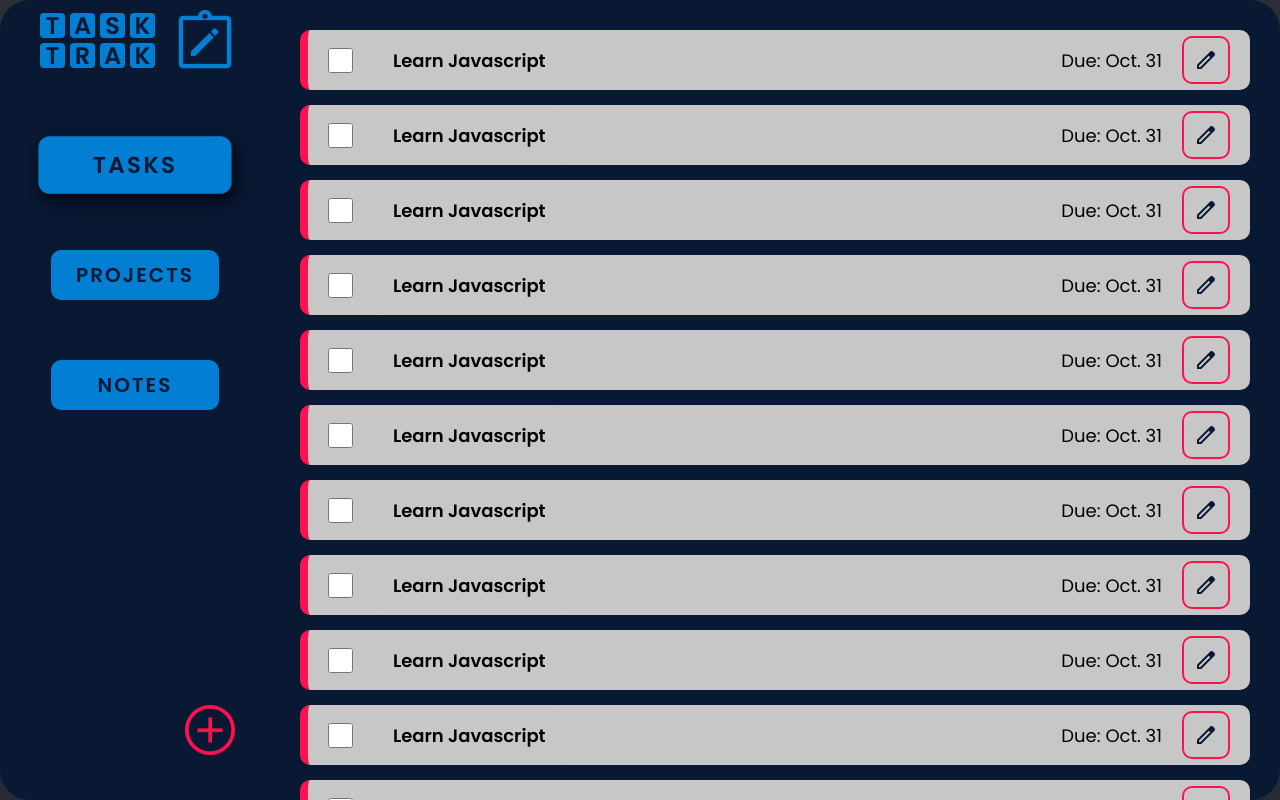
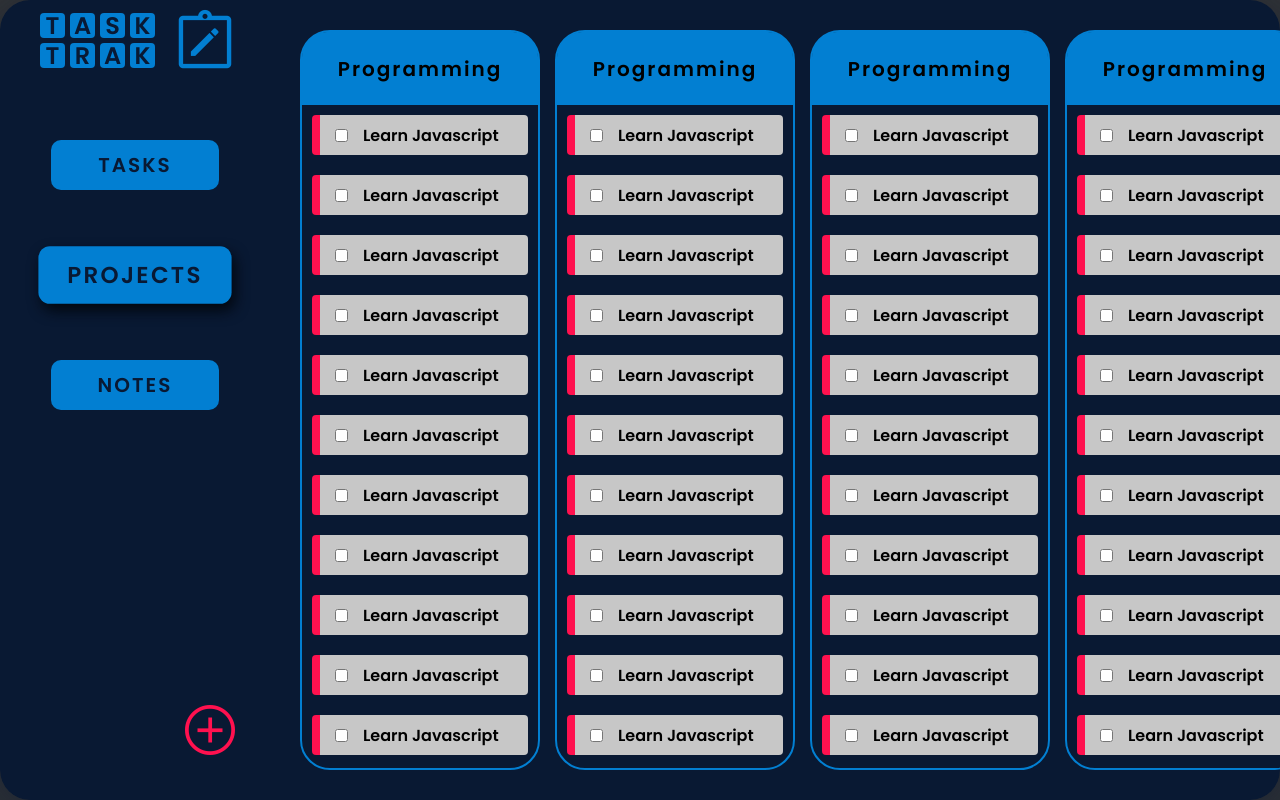
Before and after one commit to kb-git-hub/task-track, a website built with webpack: page src/index.html in a window 1280 px wide. Built offline with nearby package versions, Linux system fonts and the light colour scheme.

Commit message:
Projects Layout Done

```diff
--- a/src/index.html
+++ b/src/index.html
@@ -30,31 +30,24 @@
                 </div>
             </div>
             <div class="todoPane">
-                <div id='taskBtn' class="todoBtn active"> TASKS</div>
-                <div id='projectBtn' class="todoBtn ">PROJECTS</div>
+                <div id='taskBtn' class="todoBtn "> TASKS</div>
+                <div id='projectBtn' class="todoBtn active ">PROJECTS</div>
                 <div id='notesBtn' class=" todoBtn ">NOTES</div>
                 <span class="addTaskBtn material-symbols-outlined">add_circle</span>
             </div>
         </div>
-        <div class="taskViewer taskActive">
+        <div class="taskViewer projectActive">
 
-            <div class="taskCard">
-                <div class="taskContent">
-                    <div class="checkbox">
-                        <input type="checkbox" id="taskCheckbox" name="source">
-                    </div>
-                    <div class="taskCard taskTitle">Learn Javascript</div>
-                </div>
-                <div class="taskContent">
-                    <div class="taskCardDate">Due: Oct. 31</div>
-                    <span class="material-symbols-outlined taskEdit ">
-                        edit
-                    </span>
-                </div>
-            </div>
+            <div class="projectCard">
+                <div class="projectTitle">Programming</div>
+                <div class="projectTaskPane">
 
 
 
+                </div>
+
+
+            </div>
         </div>
     </div>
 </body>
--- a/src/index.js
+++ b/src/index.js
@@ -1,7 +1,7 @@
 import './style.css'
 import { compareAsc, format } from 'date-fns'
 import { q, qA, create } from "/src/js/utils";
-import { buildTaskCard } from './js/taskCard';
+import { buildTaskCard, buildProjectCard, buildProjectTasks } from '/src/js/taskCard';
 
 
 
@@ -10,9 +10,23 @@ console.log(format(new Date(2014, 1, 11), 'yyyy-MM-dd'))
 
 
 const taskViewer = q('.taskViewer')
-const tasks = q('.taskCard')
+
+taskViewer.innerHTML = ''
+
+for (let i = 0; i < 6; i++) {
+    taskViewer.innerHTML += buildProjectCard()
+}
 
 
-for (let i = 0; i < 10; i++) {
-    taskViewer.innerHTML += buildTaskCard()
+
+const projectTasks = qA('.projectTaskPane')
+
+for (let i = 0; i < 12; i++) {
+
+    projectTasks.forEach(project=>{
+        project.innerHTML += buildProjectTasks()
+    })
 }
+
+
+console.log(projectTasks.innerHTML);
--- a/src/js/taskCard.js
+++ b/src/js/taskCard.js
@@ -19,3 +19,28 @@ export const buildTaskCard = () => {
     `
     return card
 }
+
+export const buildProjectCard = () =>{
+    const project =
+    `
+    <div class="projectCard">
+        <div class="projectTitle">Programming</div>
+            <div class="projectTaskPane"></div>
+        </div>
+    </div>
+    `
+    return project
+}
+
+export const buildProjectTasks = () =>{
+    const projectTasks =
+    `
+    <div class="projectTasks">
+        <div class="checkbox">
+            <input type="checkbox" id="projectTaskCheckbox" name="source">
+        </div>
+        <div class="project taskTitle">Learn Javascript</div>
+    </div>
+    `
+    return projectTasks
+}
--- a/src/style.css
+++ b/src/style.css
@@ -22,6 +22,7 @@
     --border-radius-small: 4px;
     --border-radius-med: 10px;
     --border-radius: 30px;
+    --project-border: 2px solid #027fd2 ;
     --spacing-xs: 5px;
     --spacing-sm: 10px;
     --spacing-md: 15px;
@@ -66,9 +67,10 @@ html,body{
     scale: 110%;
 }
 
-::-webkit-scrollbar {
+/* ::-webkit-scrollbar {
     display: none;
-}
+} */
+
 /* /// */
 
 body {
@@ -208,6 +210,7 @@ body {
 }
 
 
+/* /////////////////// Task Card /////////////////// */
 
 /* Task Viewer Tasks */
 .taskViewer.taskActive{
@@ -215,10 +218,8 @@ body {
     flex-direction: column;
     overflow-y: auto;
     min-height: 100px;
-
 }
 
-/* Task Card */
 .taskCard{
     display: flex;
     justify-content: space-between;
@@ -265,8 +266,6 @@ body {
 .taskEdit:hover{
     scale: 105%;
     box-shadow: var(--shadow-small);
-
-
 }
 
 .checkbox{
@@ -277,7 +276,6 @@ body {
     accent-color: var(--rain-blue);
     width: 25px;
     height: 25px;
-
 }
 
 .taskCard:hover{
@@ -285,9 +283,60 @@ body {
 }
 
 
+/*/////////////// project Card ///////////////*/
+
+/* Task Viewer Projects */
+.taskViewer.projectActive{
+    display: flex;
+    overflow-x: scroll;
 
 
 
+}
+
+.projectCard{
+    display: flex;
+    flex-direction: column;
+    min-width: 240px;
+    border: var(--project-border) ;
+    background-color: var(--rain-dark-blue);
+    border-radius: var(--border-radius);
+}
+
+
+.projectTitle{
+    border-top-left-radius: 25px;
+    border-top-right-radius: 25px;
+    height: 80px;
+    display: flex;
+    justify-content: center;
+    align-items: center;
+    cursor:default;
+    background-color: var(--rain-blue);
+    font-weight: 600;
+    letter-spacing: 2px;
+    font-size: 20px;
+}
+
+.projectTaskPane{
+    flex-grow: 1;
+    display: flex;
+    flex-direction: column;
+    overflow-y: scroll;
+    gap: var(--spacing-lg);
+    padding: var(--spacing-sm);
+}
+
+.projectTasks{
+    display: flex;
+    align-items: center;
+    gap: var(--spacing-md);
+    padding-left: var(--spacing-md);
+    border-radius: var(--border-radius-small);
+    background-color: var(--smokey);
+    min-height: 40px;
+    border-left: var(--Priority-high)
+}
 
 
 
```
Also changed, not shown: dist/index.html, dist/main.js.
